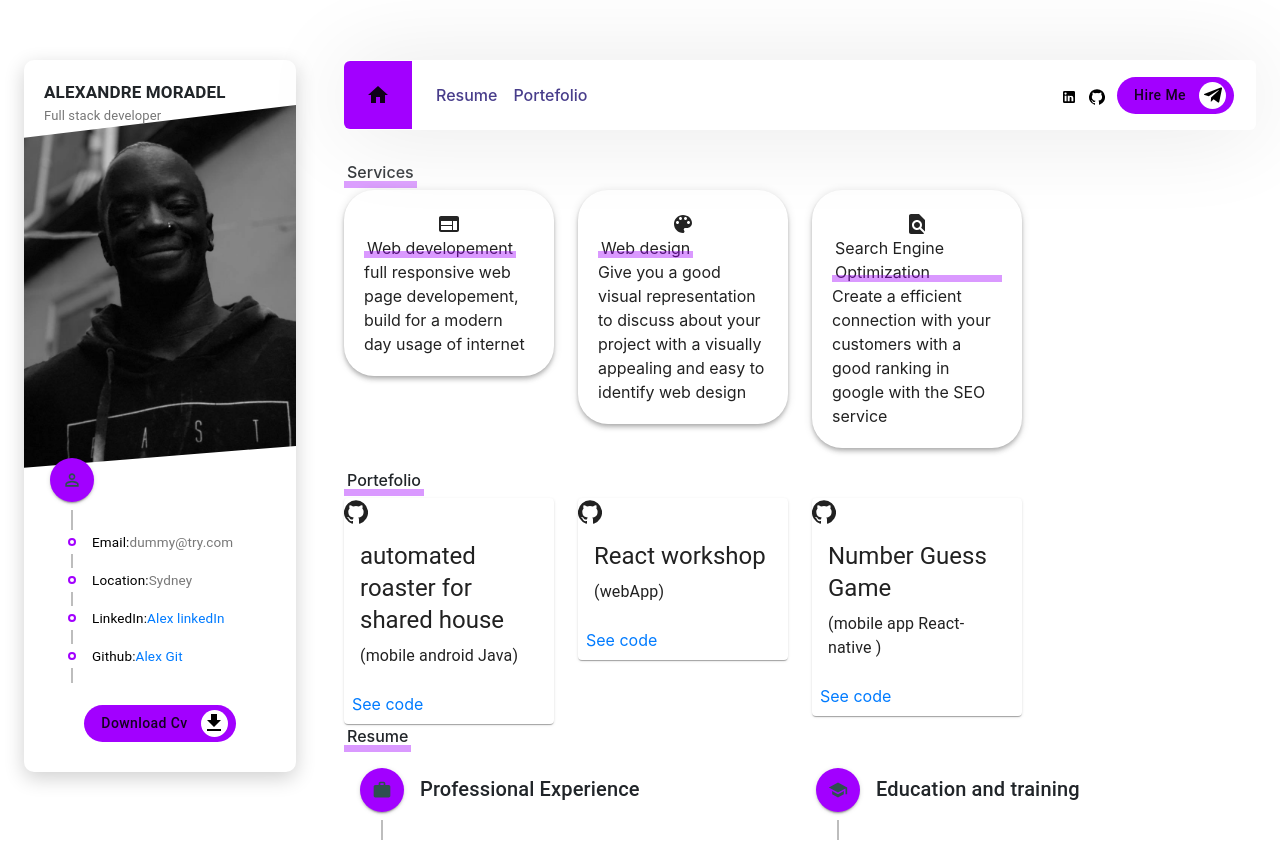
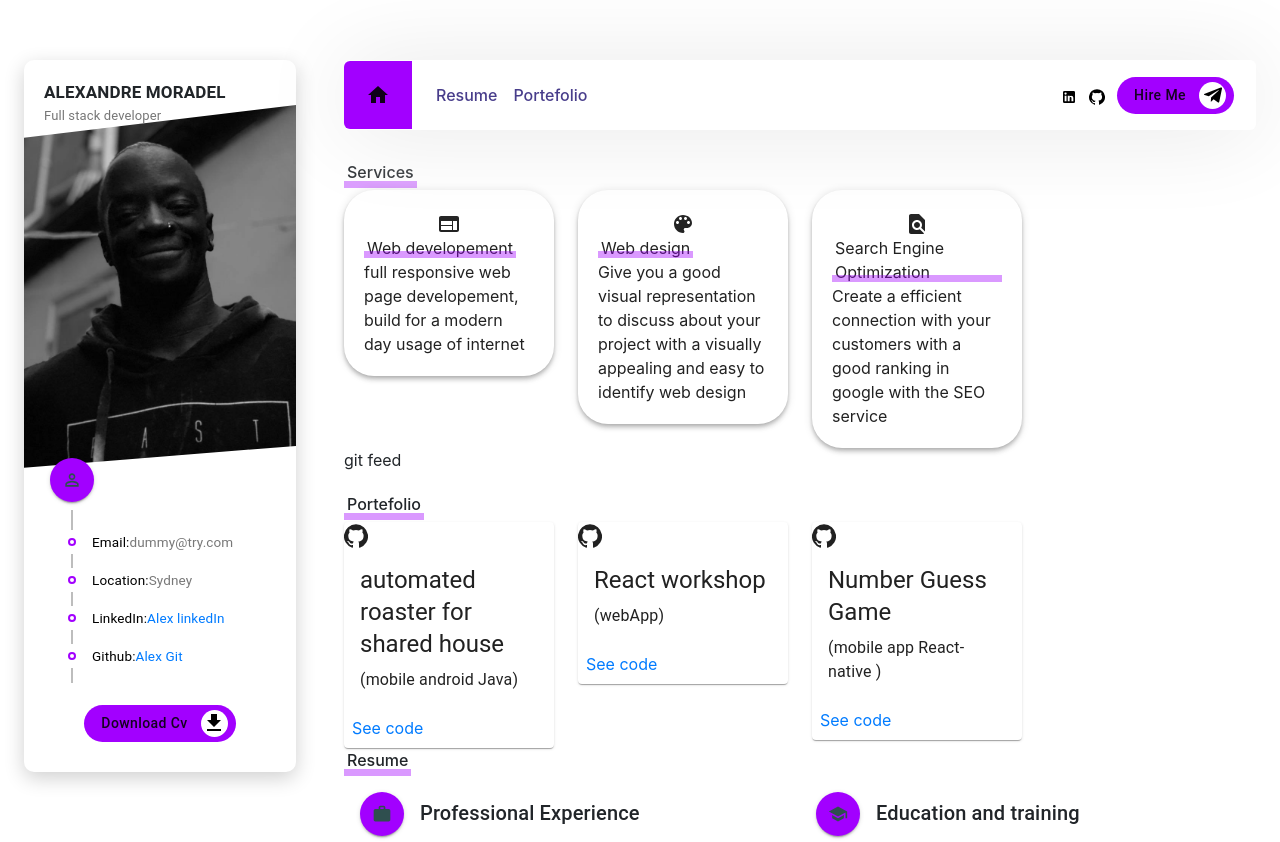
Before and after one commit to MZokko/react-portfolio, a React (Create React App) app: page / in a window 1280 px wide. Shown: the top 842 px of the page. Built offline with nearby package versions, Linux system fonts and the light colour scheme.

Commit message:
update landing page inco

```diff
--- a/src/App.js
+++ b/src/App.js
@@ -15,7 +15,9 @@ import './App.css';
 function App() {
   return (
     <Container className='containerMain'>
+
       <Grid container spacing={6}>
+
         <Grid item xs={12} sm={12} md={4} lg={3}>
           <Flip>
             <AboutMe />
--- a/src/Components/LandingPage/LandingPage.js
+++ b/src/Components/LandingPage/LandingPage.js
@@ -2,11 +2,14 @@ import React from 'react'
 import Resume from '../resume/index'
 import Portefolio from '../portefolio/index'
 import Services from '../Services/Services'
+import MyGitFeed from '../MyGitFeed/MyGitFeed'
 
 function LandingPage() {
     return (
         <div>
+
             <Services/>
+            <MyGitFeed/>
             <Portefolio/>
             <Resume/>
 
--- /dev/null
+++ b/src/Components/MyGitFeed/MyGitFeed.js
@@ -0,0 +1,11 @@
+import React from 'react'
+
+function MyGitFeed() {
+    return (
+        <div>
+            git feed
+        </div>
+    )
+}
+
+export default MyGitFeed
```
